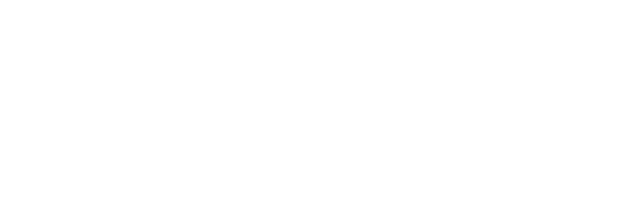
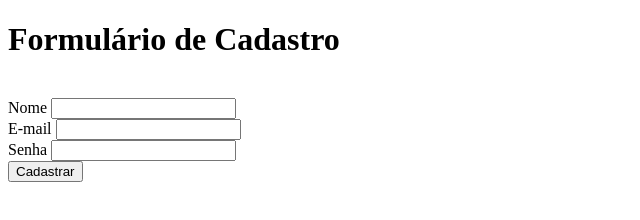
Before and after one commit to RonaldoBittencourt/curso_ebac_frontend, a plain HTML site: page cadastro.html in a window 1280 px wide. Shown: the whole page, without its empty margins (0-640 px from the left). Drawn offline with Linux system fonts and the light colour scheme.

Commit message:
feat: inclusão tela de cadastro

```diff
--- a/cadastro.html
+++ b/cadastro.html
@@ -7,6 +7,22 @@
     <title>Cadastro</title>
 </head>
 <body>
+    <form>
+    <h1>Formulário de Cadastro</h1>
+    <br />
+    <label for="nome">Nome</label>
+    <input id="nome" type="text" />
+    <br />
+    <label for="email">E-mail</label>
+    <input id="email" type="text"/>
+    <br />
+    <label for="senha">Senha</label>
+    <input id="senha" type="text"/>
+    <br />
+    <button type="submit">
+        Cadastrar
+    </button>
+    </form>
 
 </body>
 </html>
```
